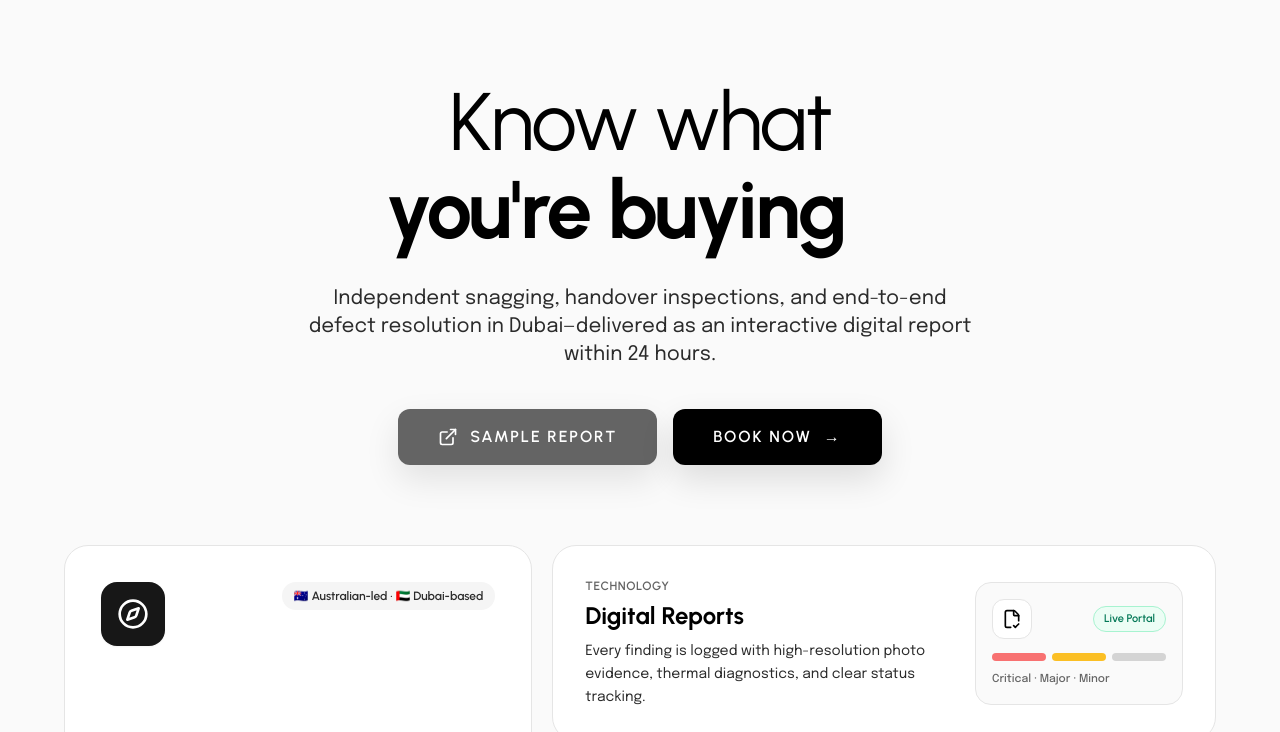
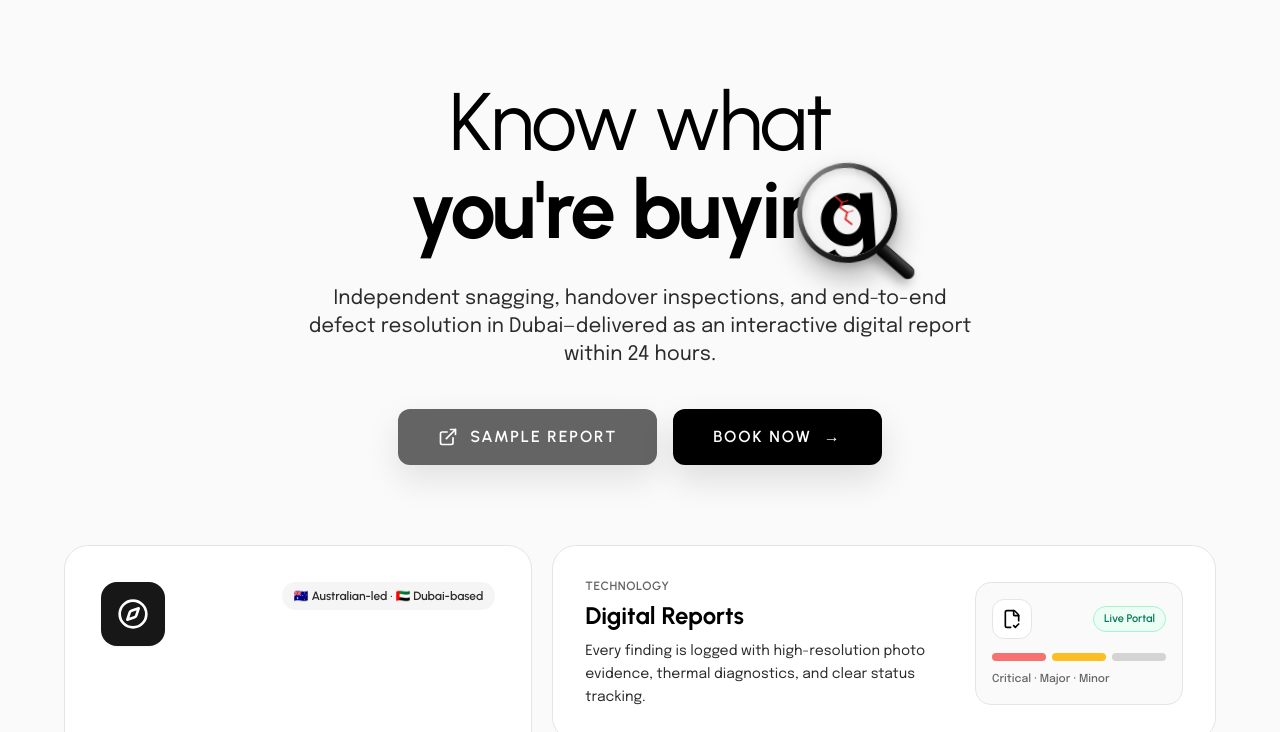
Before and after one commit to vantagenorth/vantage-north-web, a plain HTML site: page clients.html in a window 1280 px wide. Shown: the part 68-800 px from the top of the page. Drawn offline with nearby package versions, Linux system fonts and the light colour scheme.

Commit message:
Replace typewriter animation with 3D magnifying glass revealing hairline crack on g of buying

```diff
--- a/clients.html
+++ b/clients.html
@@ -62,12 +62,12 @@
         .delay-100 { animation-delay: 0.1s; opacity: 0; }
         .delay-200 { animation-delay: 0.2s; opacity: 0; }
         .delay-300 { animation-delay: 0.3s; opacity: 0; }
-        @keyframes blink {
-            0%, 100% { opacity: 1; }
-            50% { opacity: 0; }
+        @keyframes lensFloat {
+            0%, 100% { transform: translate(-50%, -50%) rotate(-4deg) translateY(0px); }
+            50% { transform: translate(-50%, -50%) rotate(-2deg) translateY(-3px); }
         }
-        .cursor-blink {
-            animation: blink 1s step-end infinite;
+        .mag-lens-wrap {
+            animation: lensFloat 4.5s ease-in-out infinite;
         }
         .bento-card {
             border-radius: 1.5rem;
@@ -101,7 +101,26 @@
         <section class="max-w-4xl mx-auto flex flex-col items-center text-center pb-16 md:pb-20">
             <h1 aria-label="Know what you're buying" class="font-urbanist text-[2.7rem] sm:text-[3.75rem] md:text-[4.6rem] lg:text-[5.1rem] font-normal tracking-tight text-vnBlack leading-[1.08] max-w-4xl mb-8 animate-fade-up delay-100">
                 Know what<br>
-                <span class="font-bold"><span id="typewriter-text">you're buying</span><span id="typewriter-cursor" aria-hidden="true">_</span></span>
+                <span class="font-bold">you're buyin<span class="relative inline-block">g<span aria-hidden="true" class="mag-lens-wrap pointer-events-none select-none absolute left-[52%] top-[54%] w-[1.22em] h-[1.22em] z-20">
+                    <!-- 3D Handle -->
+                    <span class="absolute left-[78%] top-[78%] w-[0.58em] h-[0.17em] origin-left rotate-45 rounded-full bg-gradient-to-b from-neutral-600 via-neutral-900 to-black shadow-[0_6px_12px_rgba(0,0,0,0.35)] border border-neutral-700/60"></span>
+                    <!-- 3D Bezel + Glass Lens -->
+                    <span class="relative block w-full h-full rounded-full p-[0.065em] bg-gradient-to-br from-neutral-400 via-neutral-800 to-black shadow-[0_14px_28px_rgba(0,0,0,0.28),0_4px_10px_rgba(0,0,0,0.18)]">
+                        <span class="relative flex items-center justify-center w-full h-full rounded-full overflow-hidden bg-white/95 backdrop-blur-[2px] shadow-[inset_0_3px_8px_rgba(0,0,0,0.22),inset_0_-2px_6px_rgba(255,255,255,0.9)]">
+                            <!-- Magnified 'g' with hairline crack revealed inside lens -->
+                            <span class="relative font-urbanist font-bold text-vnBlack leading-none scale-[1.24] translate-y-[-0.04em]">
+                                g
+                                <svg viewBox="0 0 40 40" class="absolute inset-0 w-full h-full pointer-events-none" fill="none">
+                                    <path d="M13 11 L17 15 L15.5 18.5 L20 22 L18.5 26.5 L22.5 30" stroke="#DC2626" stroke-width="1.35" stroke-linecap="round" stroke-linejoin="round" opacity="0.9"/>
+                                    <path d="M17 15 L21 14" stroke="#DC2626" stroke-width="0.9" stroke-linecap="round" opacity="0.75"/>
+                                    <path d="M20 22 L24 21" stroke="#DC2626" stroke-width="0.85" stroke-linecap="round" opacity="0.7"/>
+                                </svg>
+                            </span>
+                            <!-- Specular glass glare -->
+                            <span class="absolute -top-[18%] -left-[12%] w-[75%] h-[55%] rounded-full bg-gradient-to-b from-white/70 to-transparent rotate-[-25deg] pointer-events-none"></span>
+                        </span>
+                    </span>
+                </span></span></span>
             </h1>
 
             <p class="font-epilogue text-base sm:text-lg md:text-xl text-vnDarkGray font-normal leading-relaxed max-w-2xl mb-10 animate-fade-up delay-200">
@@ -315,25 +334,6 @@
     <script>
         lucide.createIcons();
         document.getElementById('year').textContent = new Date().getFullYear();
-
-        (function () {
-            const text = "you're buying";
-            const textEl = document.getElementById('typewriter-text');
-            const cursorEl = document.getElementById('typewriter-cursor');
-            let index = 0;
-
-            textEl.textContent = '';
-
-            setTimeout(function typeNext() {
-                if (index < text.length) {
-                    textEl.textContent += text.charAt(index);
-                    index++;
-                    setTimeout(typeNext, 75);
-                } else {
-                    cursorEl.classList.add('cursor-blink');
-                }
-            }, 400);
-        })();
     </script>
 </body>
 </html>
```
